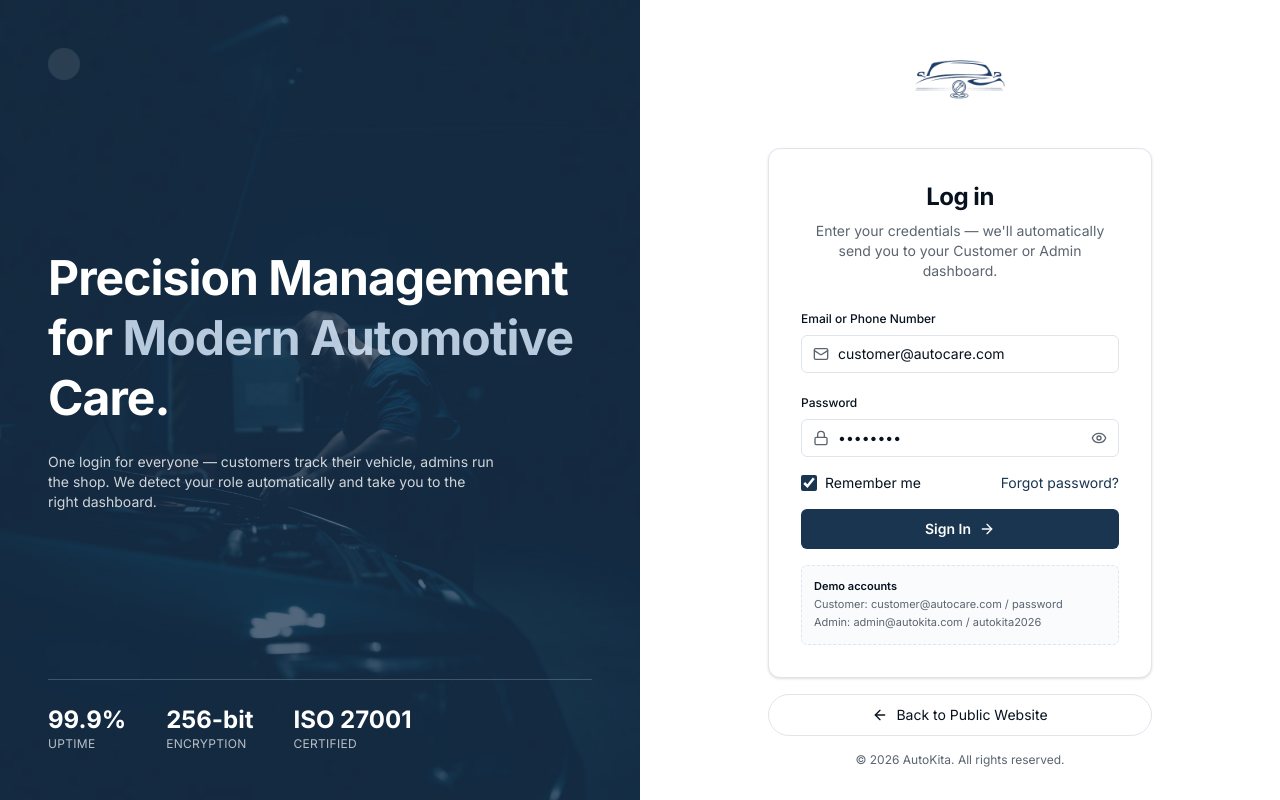
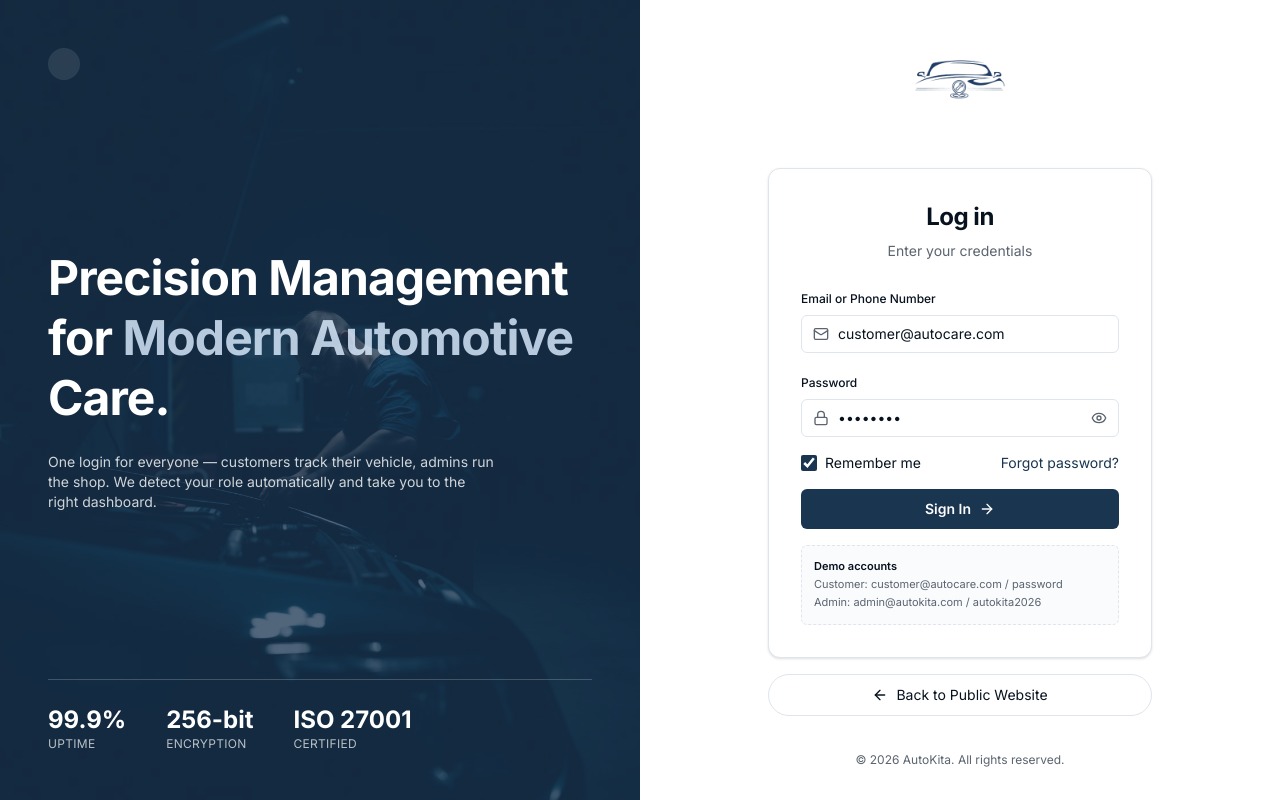
Before and after one commit to mhne-seb/AutoKita-Smart-Automotive-Repair-Shop-Management-System, a Next.js app: page /login in a window 1280 px wide. Built offline with nearby package versions, Linux system fonts and the light colour scheme.

Commit message:
edit log in page

```diff
--- a/app/login/page.tsx
+++ b/app/login/page.tsx
@@ -75,7 +75,7 @@ function LoginPage() {
           <div className="rounded-xl border bg-card p-8 shadow-sm">
             <h2 className="text-center text-2xl font-bold">Log in</h2>
             <p className="mt-2 text-center text-sm text-muted-foreground">
-              Enter your credentials — we'll automatically send you to your Customer or Admin dashboard.
+              Enter your credentials
             </p>
             <form className="mt-6 space-y-4" onSubmit={handleSubmit}>
               <div>
```
